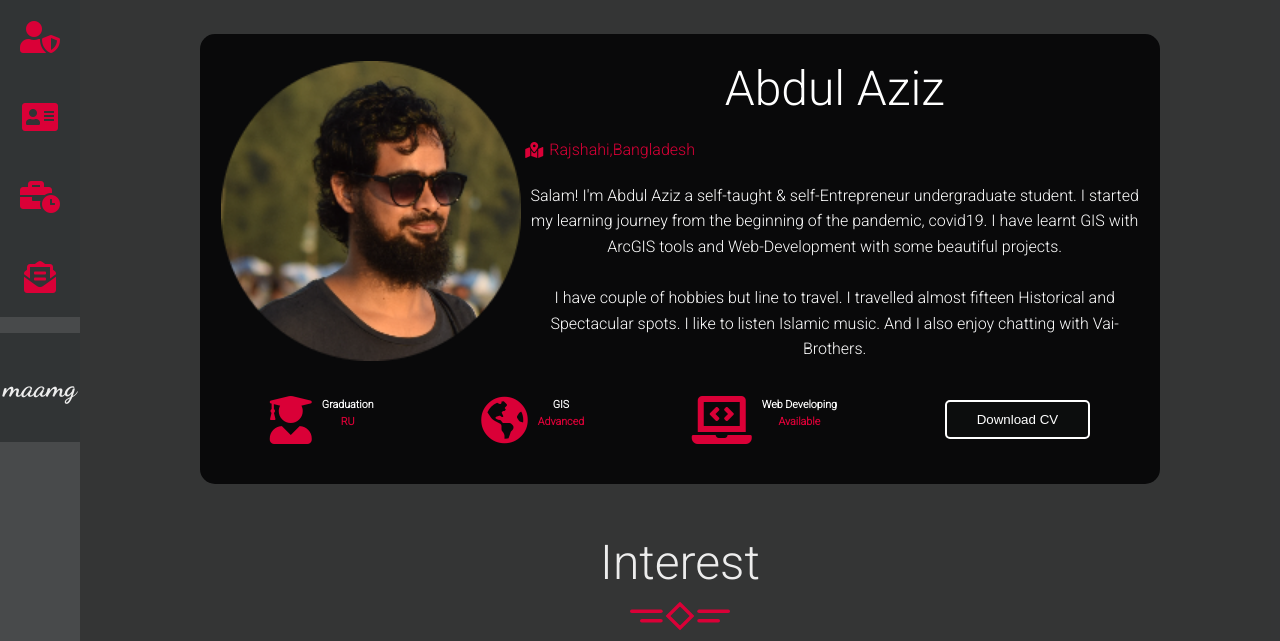
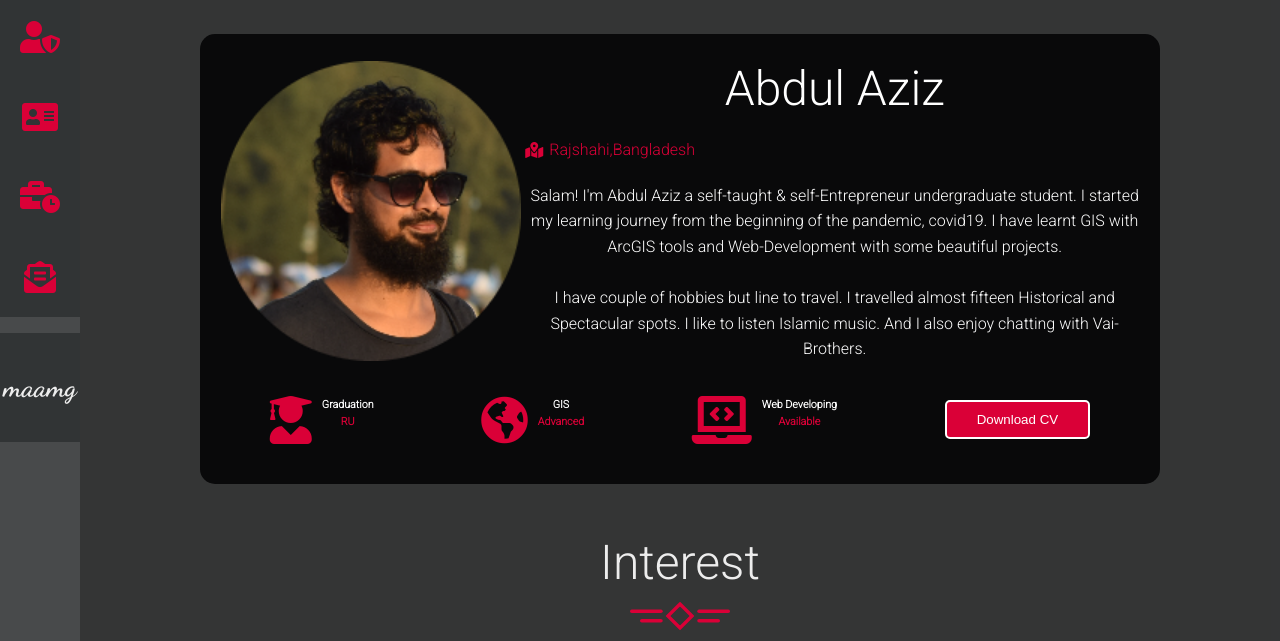
Before and after one commit to maamg/maamg, a plain HTML site: page about.html in a window 1280 px wide. Shown: the part 159-800 px from the top of the page. Drawn offline with Linux system fonts and the light colour scheme.

Commit message:
almost done

```diff
--- a/about.html
+++ b/about.html
@@ -73,7 +73,8 @@
                                     <h6>Web Developing <br> <span class="marker">Available</span</h6>
                                 </div>
                                 <div class="wr flex">
-                                    <input type="button" value="Download CV" class="btn bt-primary">
+                                    <a href="AbdulAzizCV.pdf" download="AbdulAzizCV.pdf"><input type="button" value="Download CV" class="btn bt-primary bg-marker" href="AbdulAzizCV.pdf" ></a>
+
                                 </div>
                             </div>
                         </div>
--- a/style/utilities.css
+++ b/style/utilities.css
@@ -129,6 +129,9 @@
 
 .bg-tertiary{
   background-color: var(--tertiary-color);
+}
+.bg-marker{
+  background-color: #DA0037;
 }
 
 .marker{
```
Also changed, not shown: 2 other files.
